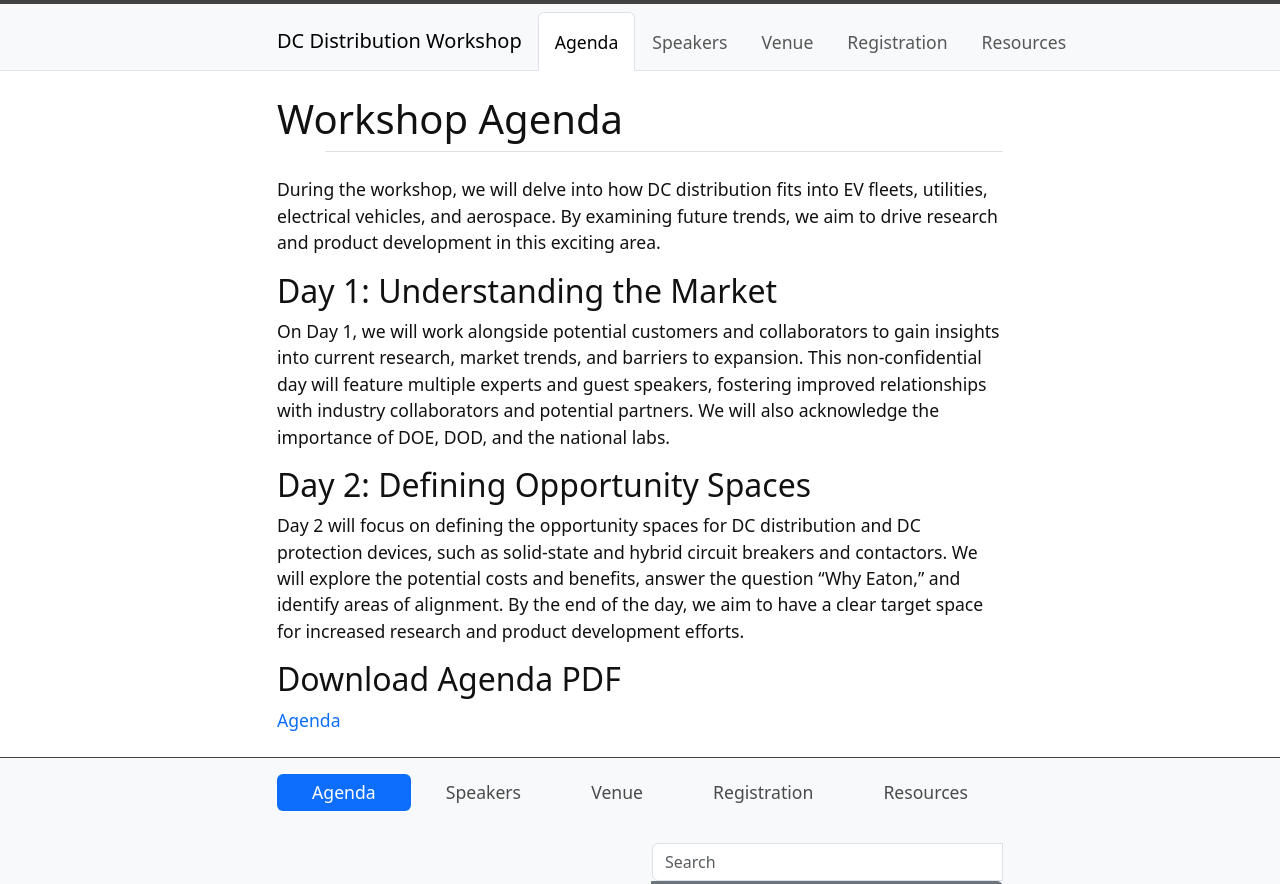
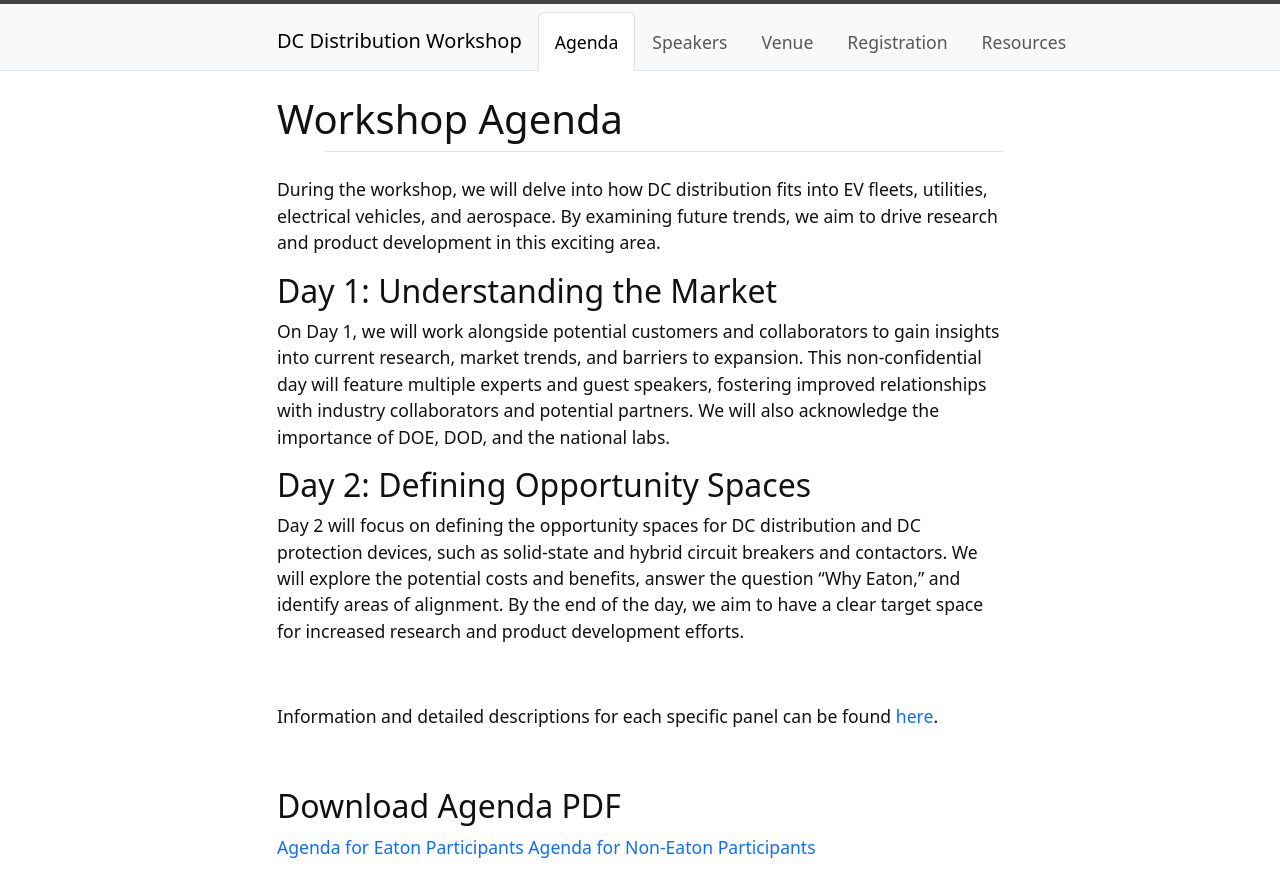
Before and after one commit to XiWang-eaton/DCworkshop.github.io, a Jekyll site: the page built from content/0-agenda.md, in a window 1280 px wide, cut to the strip 0-884 px from the top of the page. Built offline with Jekyll 4.4.1, drawn with Linux system fonts in a browser that asks for light colours.

Commit message:
agenda change

```diff
--- a/content/0-agenda.md
+++ b/content/0-agenda.md
@@ -17,6 +17,12 @@ On Day 1, we will work alongside potential customers and collaborators to gain i
 
 Day 2 will focus on defining the opportunity spaces for DC distribution and DC protection devices, such as solid-state and hybrid circuit breakers and contactors. We will explore the potential costs and benefits, answer the question "Why Eaton," and identify areas of alignment. By the end of the day, we aim to have a clear target space for increased research and product development efforts.
 
+<br>
+
+Information and detailed descriptions for each specific panel can be found [here](https://xiwang-eaton.github.io/DCworkshop.github.io/assets/agenda-eaton.pdf).
+
+<br>
 
 ## Download Agenda PDF
-[Agenda](https://xiwang-eaton.github.io/DCworkshop.github.io/assets/agenda-eaton.pdf)
+[Agenda for Eaton Participants](https://xiwang-eaton.github.io/DCworkshop.github.io/assets/agenda-eaton.pdf)
+[Agenda for Non-Eaton Participants](https://xiwang-eaton.github.io/DCworkshop.github.io/assets/agenda-eaton.pdf)
```
